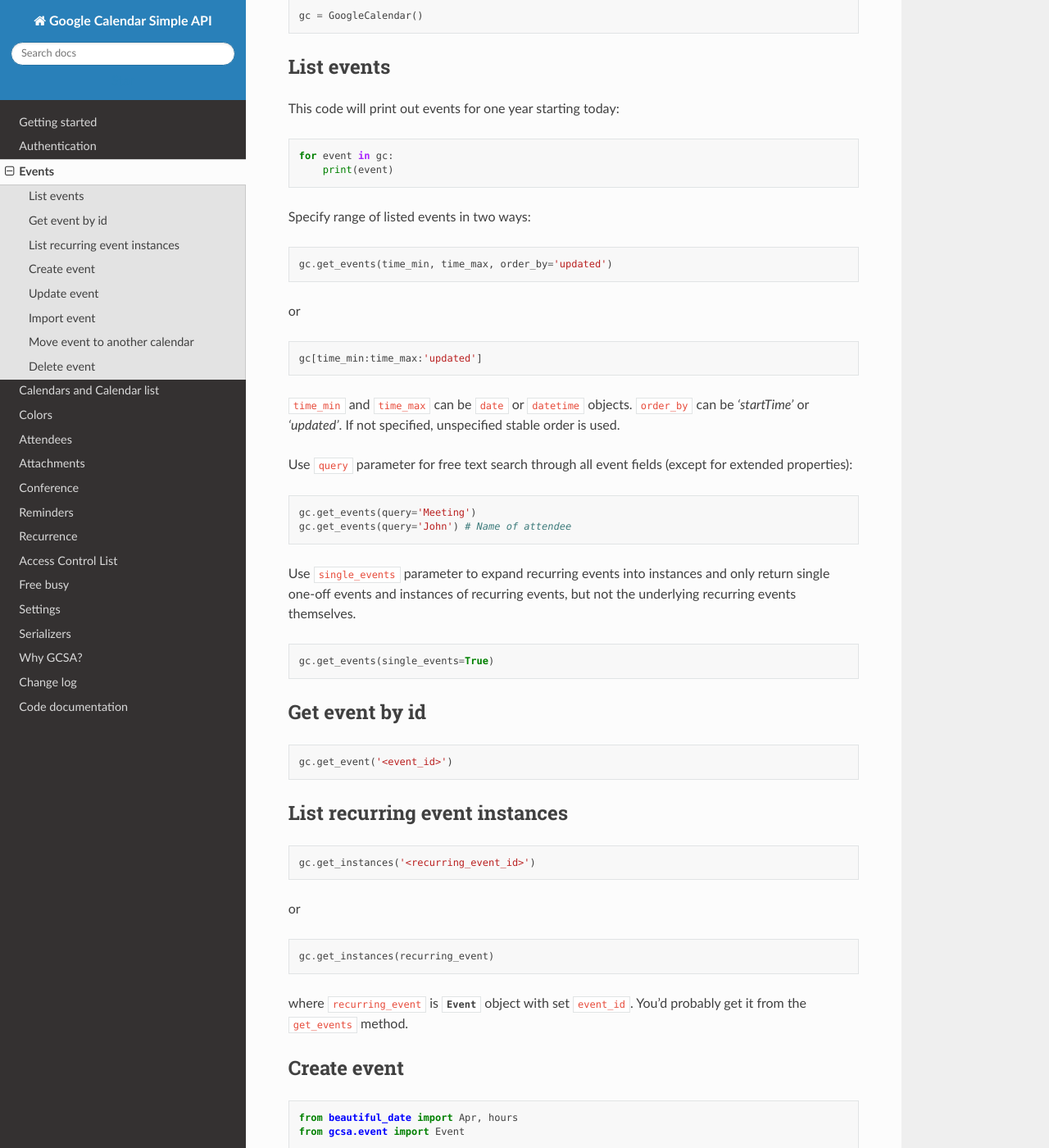
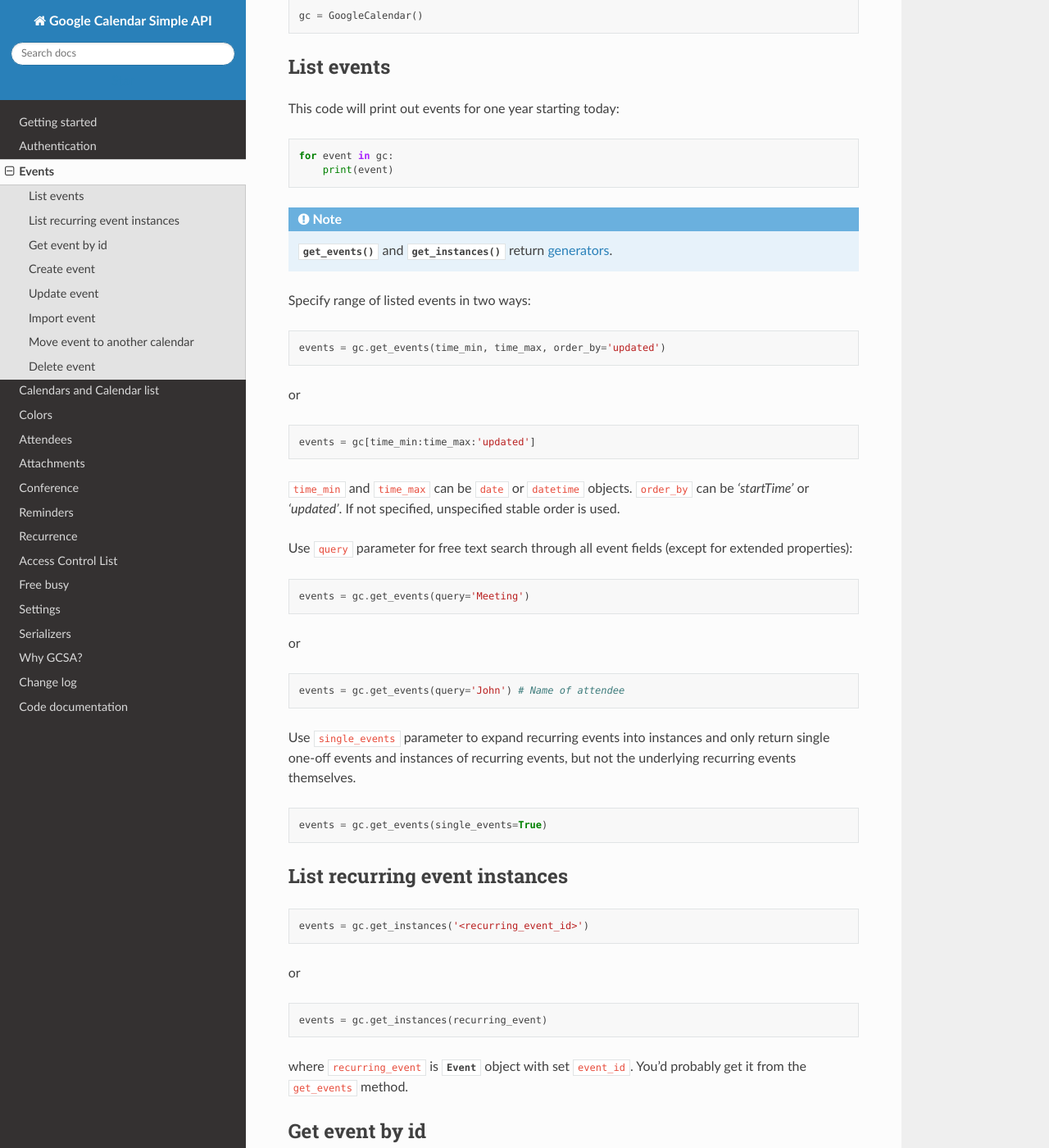
Before and after one commit to kuzmoyev/google-calendar-simple-api, a Sphinx documentation site: the page built from docs/source/events.rst, in a window 1280 px wide and 1400 px high, scrolled down 389 px. Shown: the whole window at 82% size. Built offline with Sphinx 7.4.7 and the Read the Docs theme 2.0.0, drawn with Linux system fonts in a browser that asks for light colours; pages that are not in the unit, such as notebooks, are missing from menus; some of the changed text lies outside the part shown.

Commit message:
Clarify get_events closes #167

```diff
--- a/docs/source/events.rst
+++ b/docs/source/events.rst
@@ -28,18 +28,21 @@
     for event in gc:
         print(event)
 
+.. note::
+    :py:meth:`~gcsa.google_calendar.GoogleCalendar.get_events` and :py:meth:`~gcsa.google_calendar.GoogleCalendar.get_instances`
+    return generators_.
 
 Specify range of listed events in two ways:
 
 .. code-block:: python
 
-    gc.get_events(time_min, time_max, order_by='updated')
+    events = gc.get_events(time_min, time_max, order_by='updated')
 
 or
 
 .. code-block:: python
 
-    gc[time_min:time_max:'updated']
+    events = gc[time_min:time_max:'updated']
 
 ``time_min`` and ``time_max`` can be ``date`` or ``datetime`` objects. ``order_by`` can be `'startTime'`
 or `'updated'`. If not specified, unspecified stable order is used.
@@ -49,23 +52,22 @@
 
 .. code-block:: python
 
-    gc.get_events(query='Meeting')
-    gc.get_events(query='John') # Name of attendee
+    events = gc.get_events(query='Meeting')
+
+or
+
+.. code-block:: python
+
+    events = gc.get_events(query='John') # Name of attendee
+
 
 Use ``single_events`` parameter to expand recurring events into instances and only return single one-off events and
 instances of recurring events, but not the underlying recurring events themselves.
 
 .. code-block:: python
 
-    gc.get_events(single_events=True)
+    events = gc.get_events(single_events=True)
 
-
-Get event by id
-~~~~~~~~~~~~~~~
-
-.. code-block:: python
-
-    gc.get_event('<event_id>')
 
 
 List recurring event instances
@@ -73,17 +75,23 @@
 
 .. code-block:: python
 
-    gc.get_instances('<recurring_event_id>')
+    events = gc.get_instances('<recurring_event_id>')
 
 or
 
 .. code-block:: python
 
-    gc.get_instances(recurring_event)
+    events = gc.get_instances(recurring_event)
 
 where ``recurring_event`` is :py:class:`~gcsa.event.Event` object with set ``event_id``. You'd probably get it from
 the ``get_events`` method.
 
+Get event by id
+~~~~~~~~~~~~~~~
+
+.. code-block:: python
+
+    event = gc.get_event('<event_id>')
 
 Create event
 ~~~~~~~~~~~~
@@ -172,3 +180,4 @@
 
 .. _datetime: https://docs.python.org/3/library/datetime.html
 .. _beautiful_date: https://github.com/kuzmoyev/beautiful-date
+.. _generators: https://wiki.python.org/moin/Generators
```
Also changed, not shown: other parts of docs/source/events.rst (+4 -4 lines).
